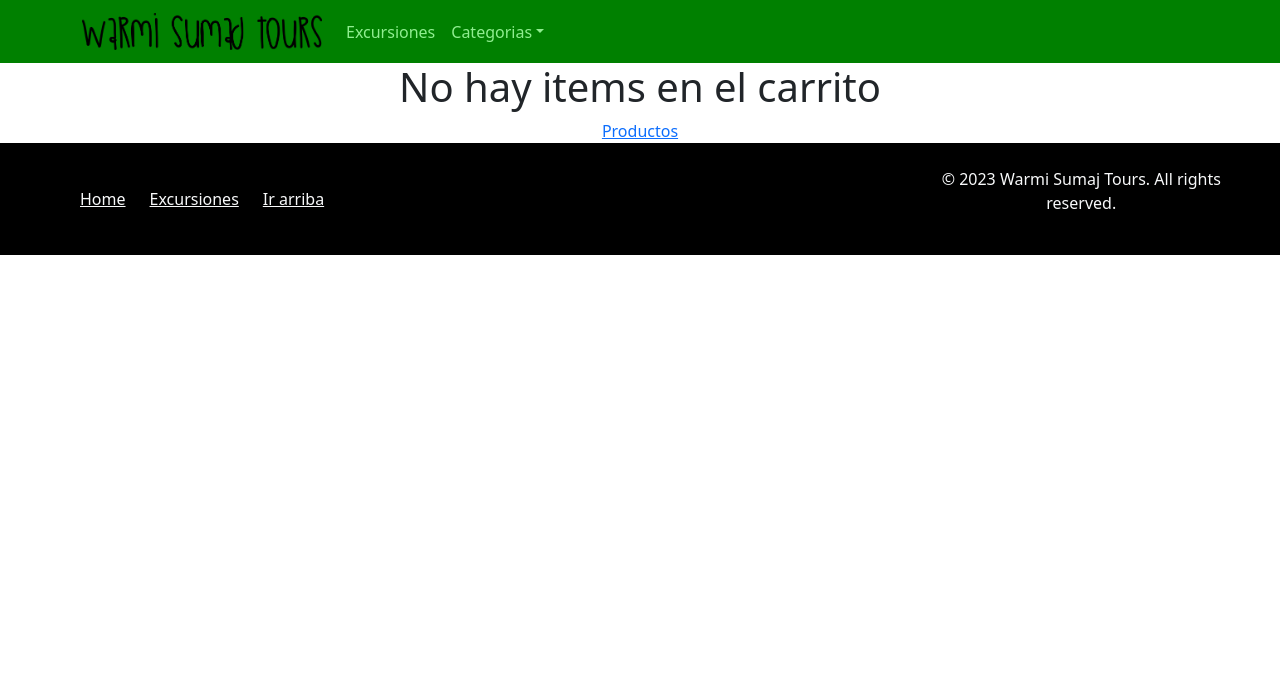
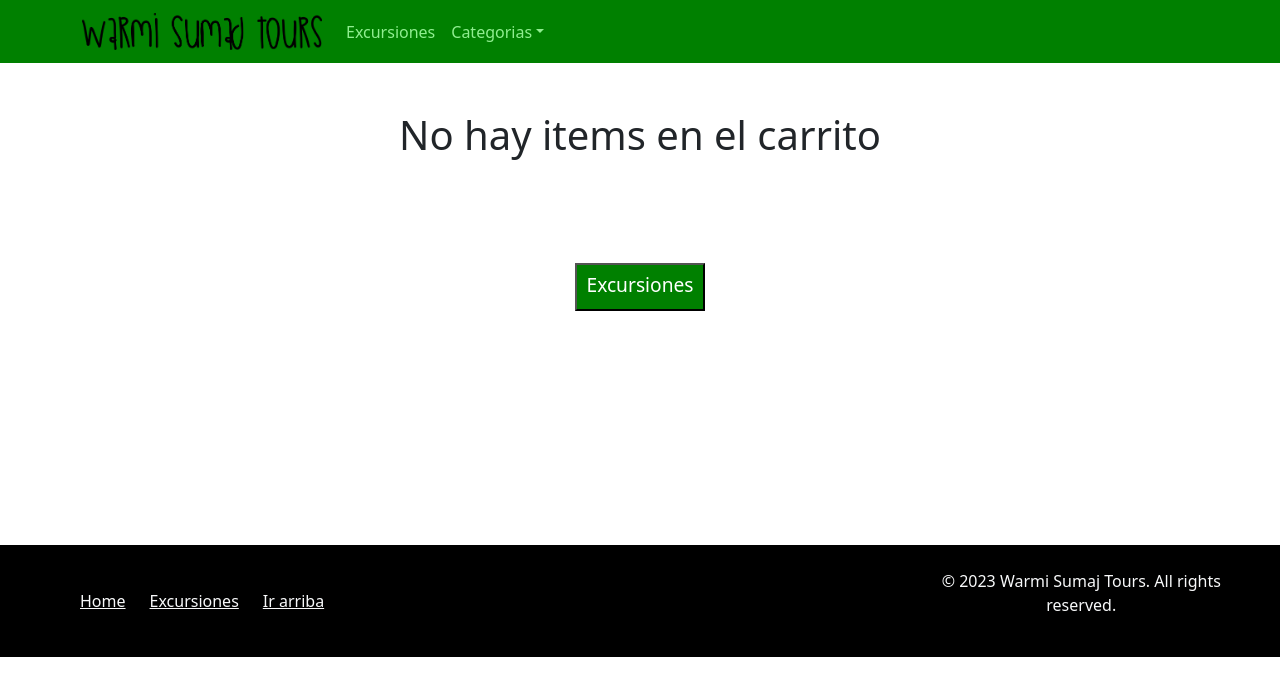
Before and after one commit to ignacioiglesias8/PF-React-Iglesias, a React (Create React App) app: page /cart in a window 1280 px wide. Shown: the top 696 px of the page. Built offline with nearby package versions, Linux system fonts and the light colour scheme.

Commit message:
corrigiendo css

```diff
--- a/src/App.css
+++ b/src/App.css
@@ -396,7 +396,11 @@
   line-height: 1em;
 }
 
-#checkout{
+#vaciar:hover{
+  color: lightgreen;
+}
+
+.cartButton{
   width: 6.8em;
   height: 2.5em;
   margin: 1em 2.5em;
@@ -412,6 +416,14 @@
   font-size: 1.2em;
   text-decoration: none;
   line-height: 2em;
+}
+
+.cartButton:hover {
+  color: lightgreen;
+}
+
+#backButton{
+  margin-top: 5em;
 }
 
 /*Footer*/
--- a/src/pages/Cart.jsx
+++ b/src/pages/Cart.jsx
@@ -8,9 +8,11 @@ export const Cart = () => {
 
     if (totalQuantity === 0) {
         return (
-            <div>
+            <div className='cartItemContainer'>
                 <h1>No hay items en el carrito</h1>
-                <Link to='/' className='Option'>Productos</Link>
+                <Link to='/excursiones' className='button + cartItemClass + cartButton' id="backButton">
+                    Excursiones
+                </Link>
             </div>
         )
     }
@@ -22,7 +24,7 @@ export const Cart = () => {
                 <h3 className='checkoutItem'>Total: ${total}</h3>
                 <button onClick={() => clearCart()} className="cartItemClass" id="vaciar">Vaciar carrito</button>
                 <div>
-                    <Link to='/checkout' className='Option + checkoutItem' id="checkout">Checkout</Link>
+                    <Link to='/checkout' className='Option + checkoutItem + cartButton'>Checkout</Link>
                 </div>
             </div>
         </div>
```
